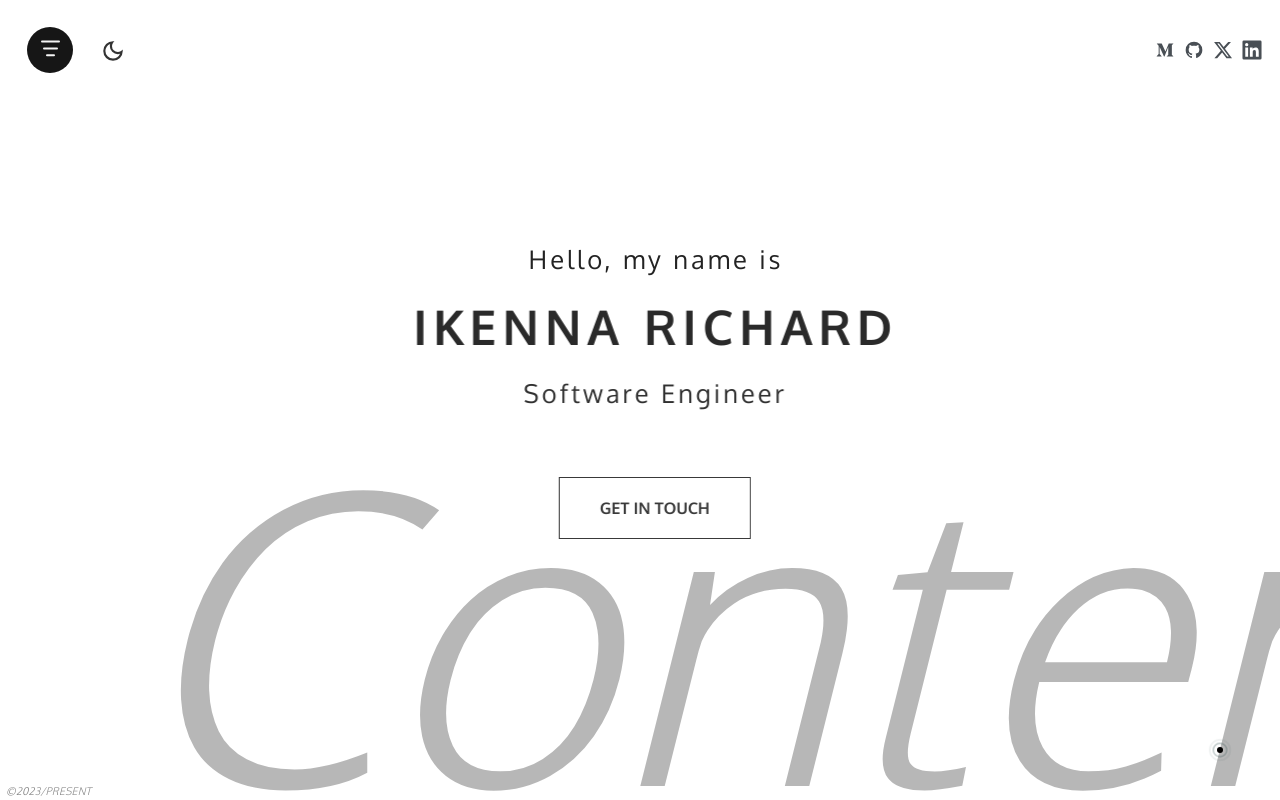
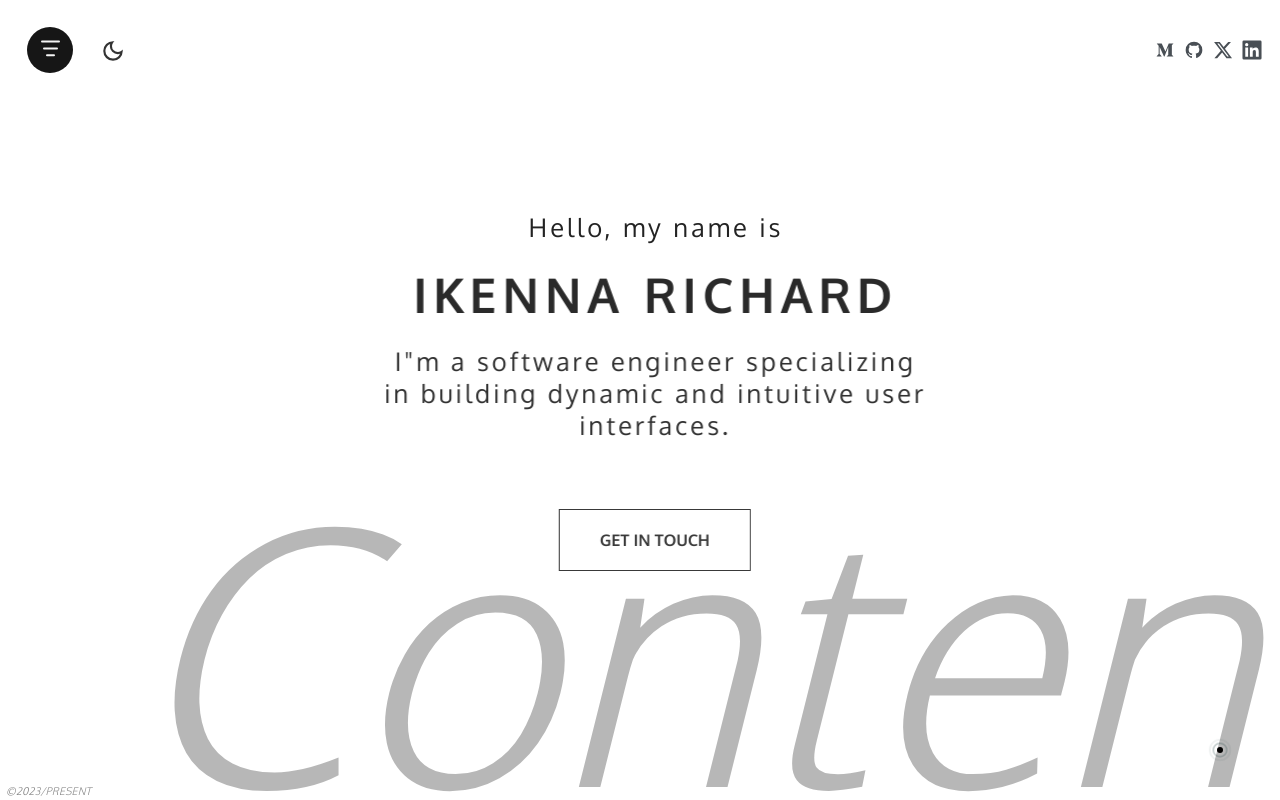
Before and after one commit to ikennarichard/v2, a React (Vite) app: page / in a window 1280 px wide. Shown: the top 800 px of the page. Built offline with nearby package versions, Linux system fonts and the light colour scheme.

Commit message:
Expand hero text

```diff
--- a/src/components/hero/Hero.jsx
+++ b/src/components/hero/Hero.jsx
@@ -49,8 +49,8 @@ const Hero = () => {
             variants={textVariants}
           >Hello, my name is</motion.p>
           <motion.h2 variants={textVariants}>IKENNA RICHARD</motion.h2>
-          <motion.p variants={textVariants}>
-            Software Engineer
+          <motion.p variants={textVariants} style={{width: '65%', margin: '0 auto'}}>
+            I&quot;m a software engineer specializing in building dynamic and intuitive user interfaces.
           </motion.p>
           <motion.div
             className={`buttons
--- a/src/components/hero/hero.sass
+++ b/src/components/hero/hero.sass
@@ -98,7 +98,7 @@
   .sliding-text-container
     @include applyTextColors(#0f0f0f)
     position: absolute
-    font-size: 50vh
+    font-size: 22rem
     bottom: -0.2em
     white-space: nowrap
     color: #0c0b0b4b
```
